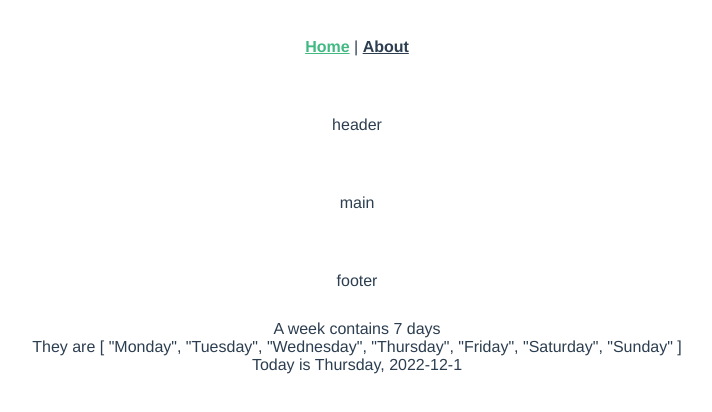
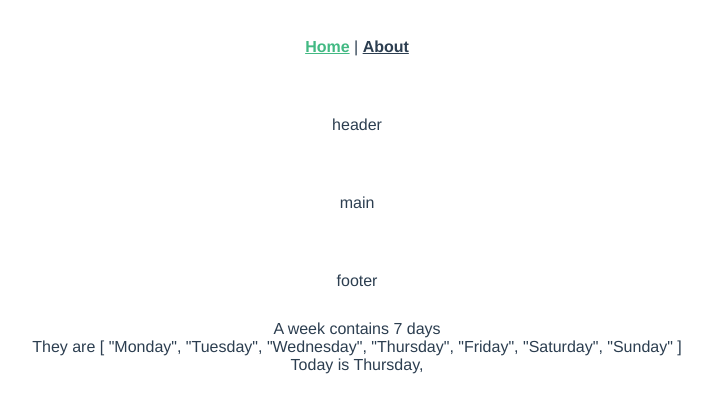
Before and after one commit to Jarvan12th/todolist, a Vue app: page / in a window 1280 px wide. Shown: the top 412 px of the page, without its empty margins (283-995 px from the left). Built offline with nearby package versions, Linux system fonts and the light colour scheme.

Commit message:
introduce reactive method

```diff
--- a/src/views/HomeView.vue
+++ b/src/views/HomeView.vue
@@ -3,9 +3,9 @@
         <nav>header</nav>
         <nav>main</nav>
         <nav>footer</nav>
-        <div>A week contains {{ num }} days</div>
-        <div>They are {{ arr }}</div>
-        <div>Today is {{ today }}, {{ obj.date }}</div>
+        <div>A week contains {{ data.num }} days</div>
+        <div>They are {{ data.arr }}</div>
+        <div>Today is {{ data.today }}, {{ data.obj.date }}</div>
     </div>
 </template>
 
@@ -13,7 +13,7 @@
 import NavHeaderVue from '@/components/navHeader/NavHeader.vue';
 import NavMainVue from '@/components/navMain/NavMain.vue';
 import NavFooterVue from '@/components/navFooter/NavFooter.vue';
-import {defineComponent, ref} from 'vue'
+import {defineComponent, ref, reactive} from 'vue'
 export default defineComponent({
     name: 'Home',
     props: {},
@@ -23,17 +23,16 @@ export default defineComponent({
         NavFooterVue
     },
     setup(props, ctx) {
-        let num = ref(7)
-        let arr = ref(['Monday', 'Tuesday', 'Wednesday', 'Thursday', 'Friday', 'Saturday', 'Sunday'])
-        let today = ref('Thursday')
-        let obj = ref({
-            date: '2022-12-1'
+        let data = reactive({
+            num: 7,
+            arr: ['Monday', 'Tuesday', 'Wednesday', 'Thursday', 'Friday', 'Saturday', 'Sunday'],
+            today: 'Thursday',
+            obj: {
+                data: '2022-12-1'
+            }
         })
         return {
-            num,
-            arr,
-            today,
-            obj
+            data
         }
     }
 })
```
